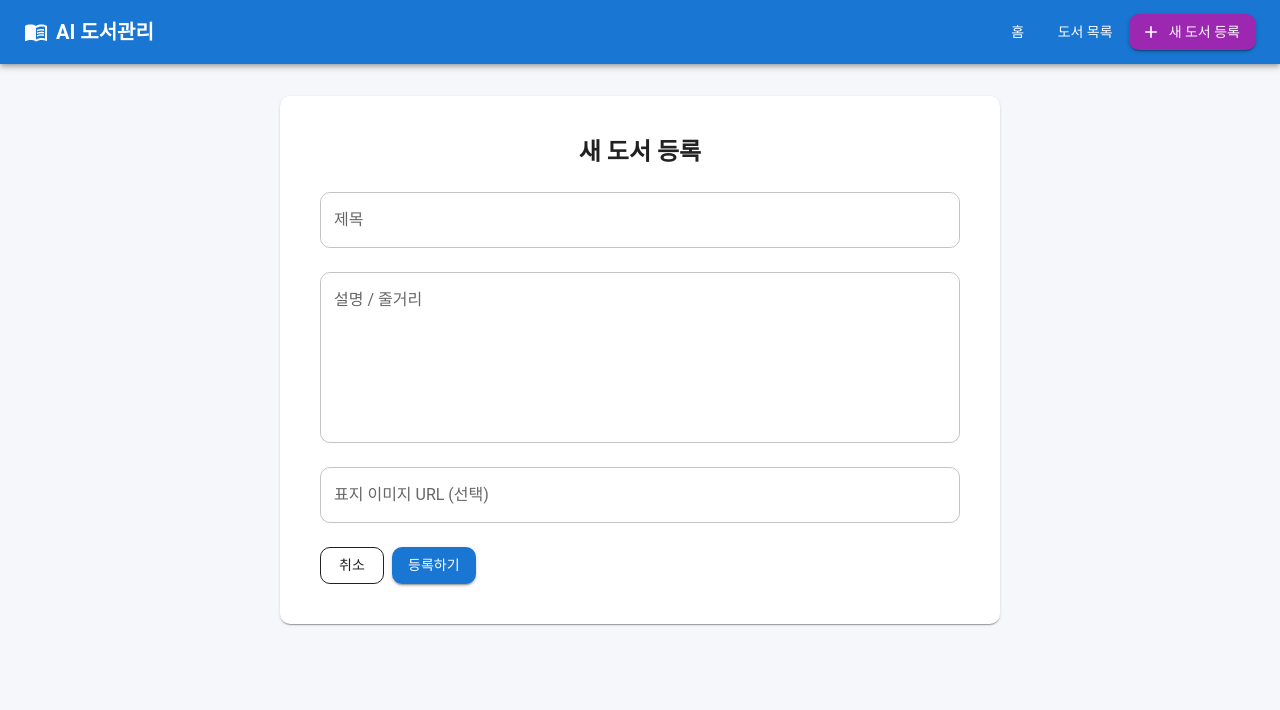
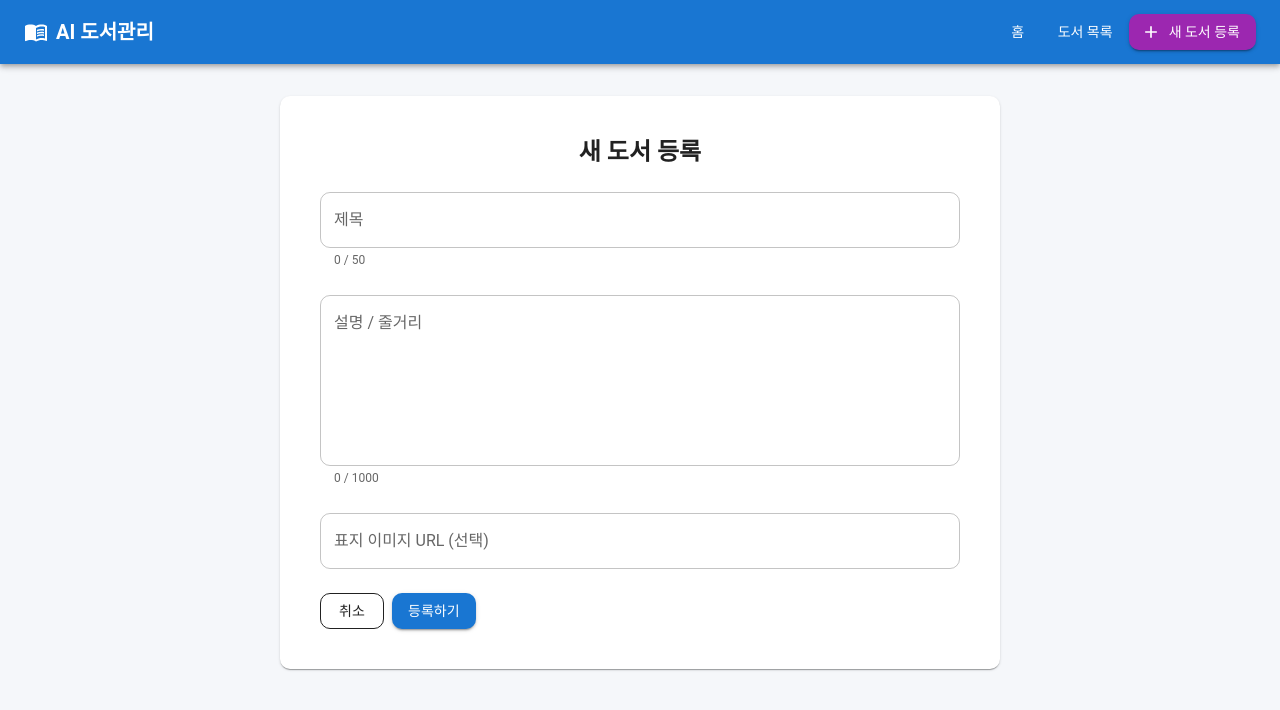
Before and after one commit to itstjddn/aivle-miniproj-4, a React (Vite) app: page /books/new in a window 1280 px wide. Shown: the top 710 px of the page. Built offline with nearby package versions, Linux system fonts and the light colour scheme; data requests are answered from the project's data file.

Commit message:
제목·내용 입력 글자 수 표시

```diff
--- a/src/components/BookForm.jsx
+++ b/src/components/BookForm.jsx
@@ -34,6 +34,7 @@ export default function BookForm({ initialBook, onSubmit, onCancel }) {
 
     // 유효성 검사
     const newErrors = {
+      // 제목 50자 이하, 내용 1000자 이하 입력 제한
       title: !title.trim() ? '도서 제목을 입력해 주세요.' : title.trim().length > 50 ? '제목은 50자 이하로 입력해 주세요.' : '',
       content: !content.trim() ? '도서 내용을 입력해 주세요.' : content.trim().length > 1000 ? '내용은 1000자 이하로 입력해 주세요.' : ''
     };
@@ -68,7 +69,7 @@ export default function BookForm({ initialBook, onSubmit, onCancel }) {
             setErrors((prev) => ({ ...prev, title: '' })); // 다시 입력하면 에러 지우기
           }}
           error={Boolean(errors.title)}
-          helperText={errors.title}
+          helperText={errors.title || `${title.length} / 50`} // 제목 입력 글자 수 표시
           fullWidth
         />
 
@@ -81,7 +82,7 @@ export default function BookForm({ initialBook, onSubmit, onCancel }) {
             setErrors((prev) => ({ ...prev, content: '' }));
           }}
           error={Boolean(errors.content)}
-          helperText={errors.content}
+          helperText={errors.content || `${content.length} / 1000`} // 내용 입력 글자 수 표시
           multiline
           minRows={6}
           fullWidth
```
